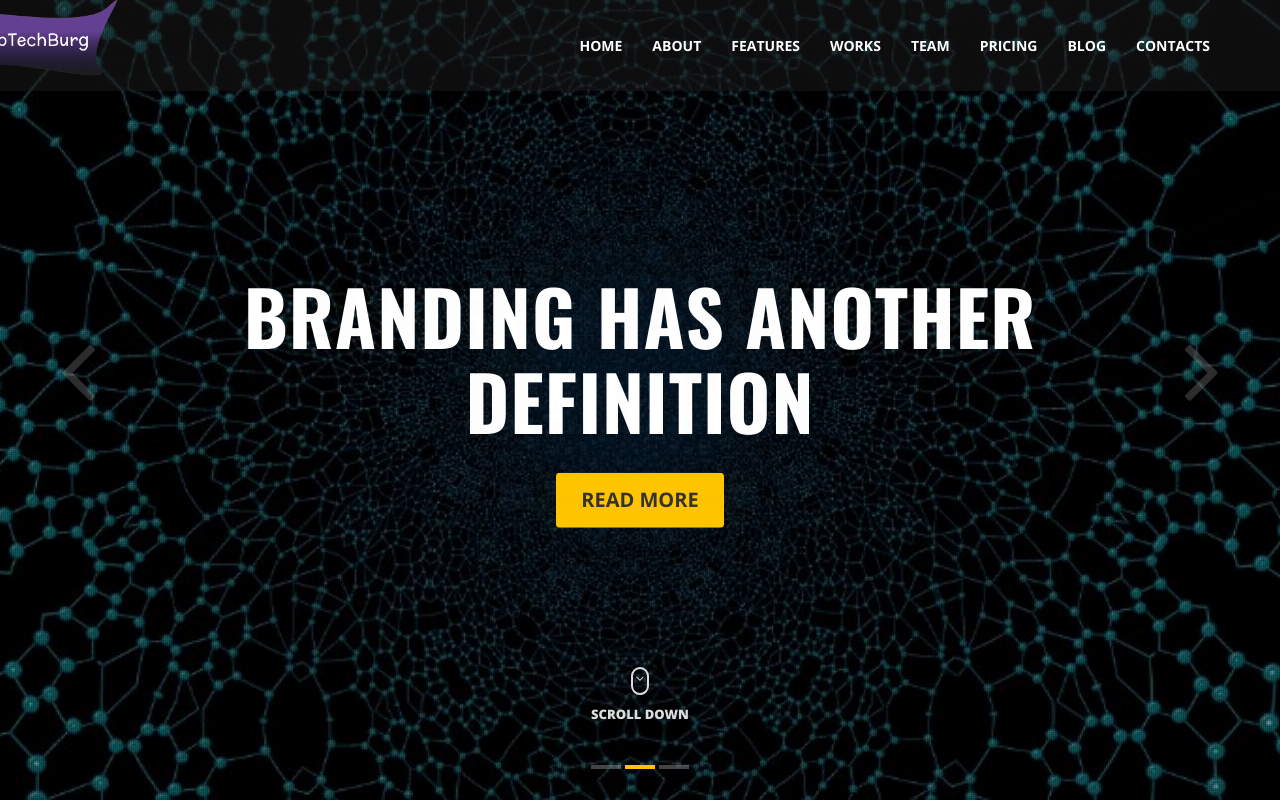
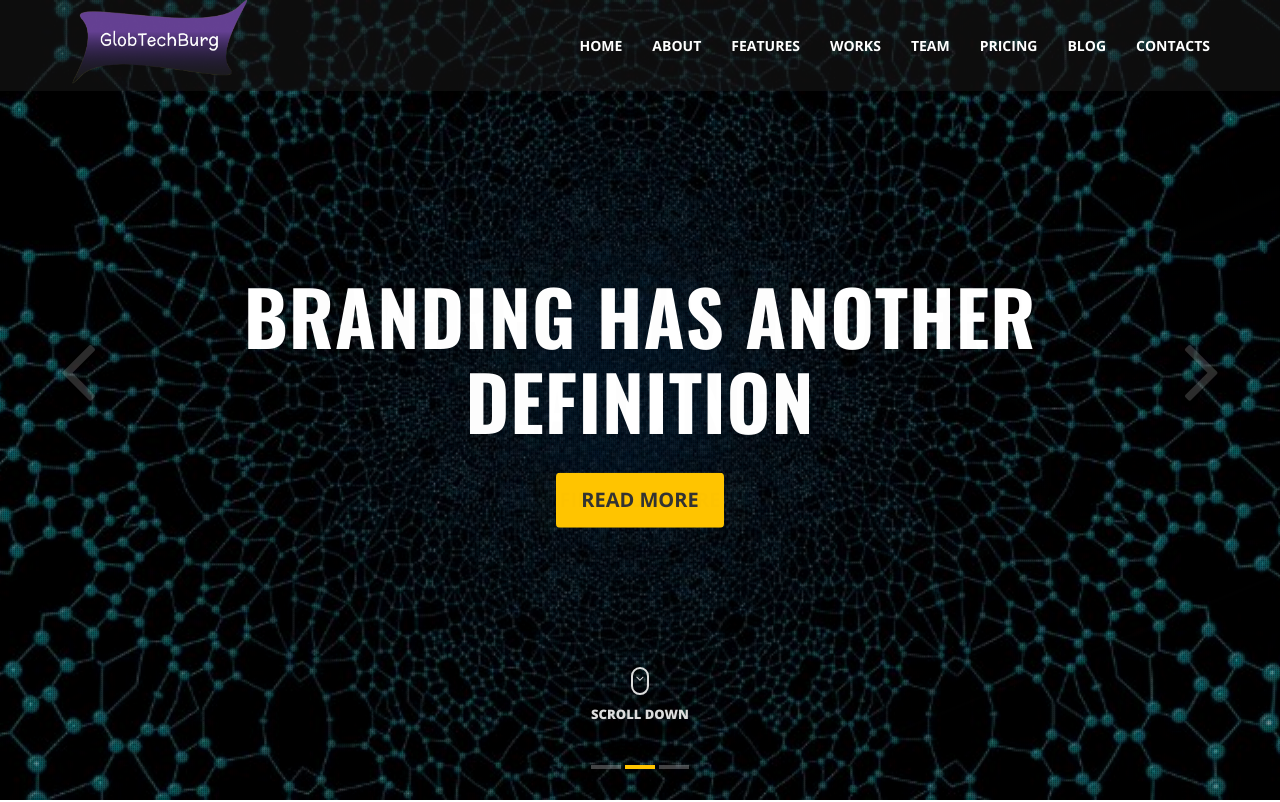
Before and after one commit to ersaurabhtiwari/Globetechburg, a plain HTML site: page index.html in a window 1280 px wide. Shown: the top 802 px of the page. Drawn offline with nearby package versions, Linux system fonts and the light colour scheme; some packages are replaced by stand-ins of ours; animation ran at ten frames a second.

Commit message:
Update index.html
margin update

```diff
--- a/index.html
+++ b/index.html
@@ -77,7 +77,7 @@
 						</button>
 
 						<!-- Logo Image -->
-						<a class="navbar-brand" href="#intro"><img src="img/logo.png" alt="logo" role="banner" height="90" width="180" style="margin-left: -130px;
+						<a class="navbar-brand" href="#intro"><img src="img/logo.png" alt="logo" role="banner" height="90" width="180" style="
 							margin-top: -27px;"></a>
 
 					</div>	<!-- End Navigation Bar -->
```
